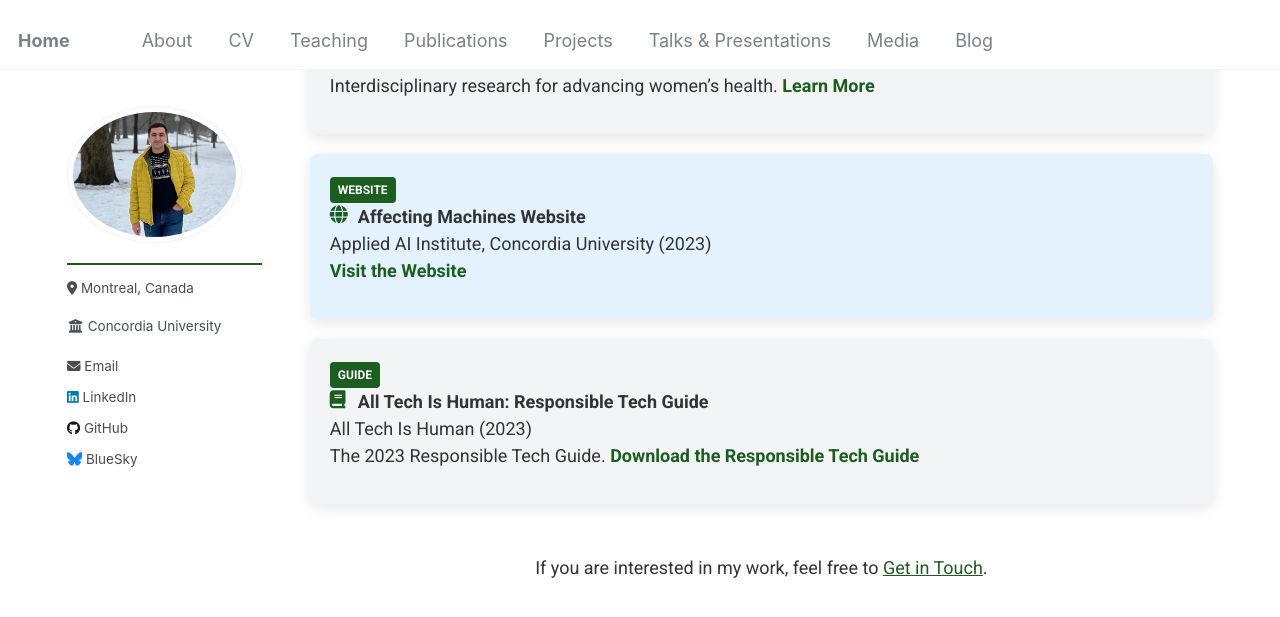
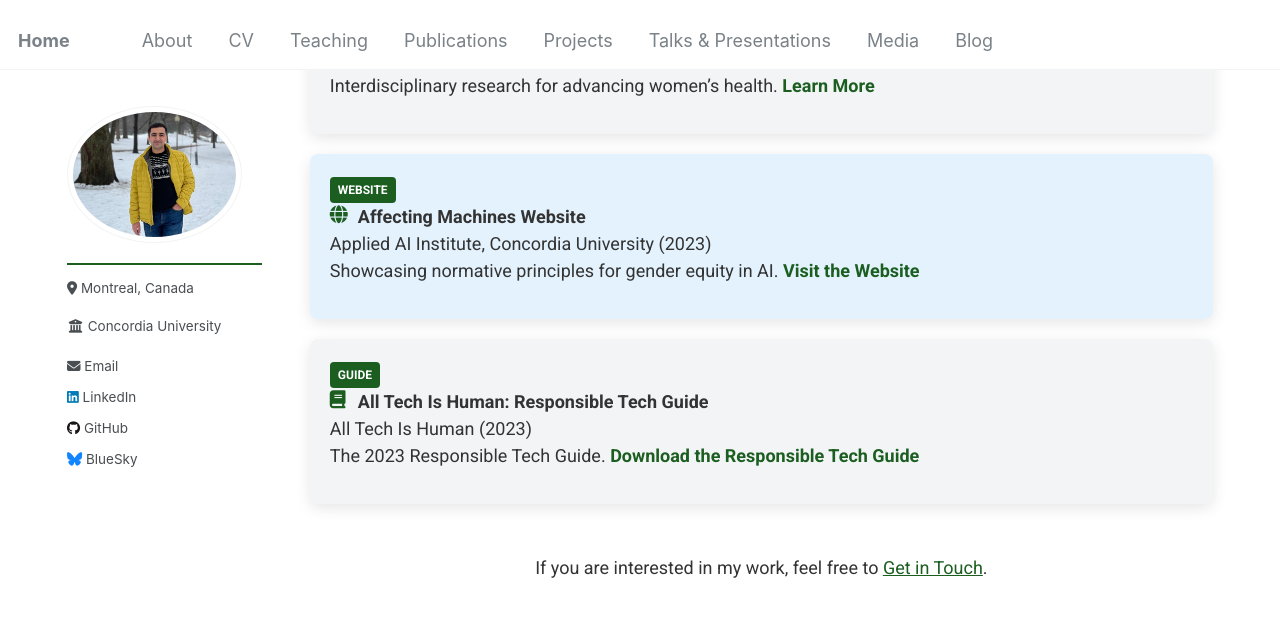
Before and after one commit to Mohsnmonji/mohsnmonji.github.io, a Jekyll site: the page built from _pages/media.md, in a window 1280 px wide and 900 px high, scrolled down 636 px. Shown: the top 617 px of the window. Built offline with Jekyll 4.4.1, drawn with Linux system fonts in a browser that asks for light colours.

Commit message:
Update media.md

```diff
--- a/_pages/media.md
+++ b/_pages/media.md
@@ -134,7 +134,7 @@ author_profile: true
       <li>
         <strong><i class="fas fa-globe icon"></i>Affecting Machines Website</strong> <br>
         <span>Applied AI Institute, Concordia University (2023)</span><br>
-
+        Showcasing normative principles for gender equity in AI.
         <a href="https://affectingmachines.net/" target="_blank">Visit the Website</a>
       </li>
     </ul>
```
